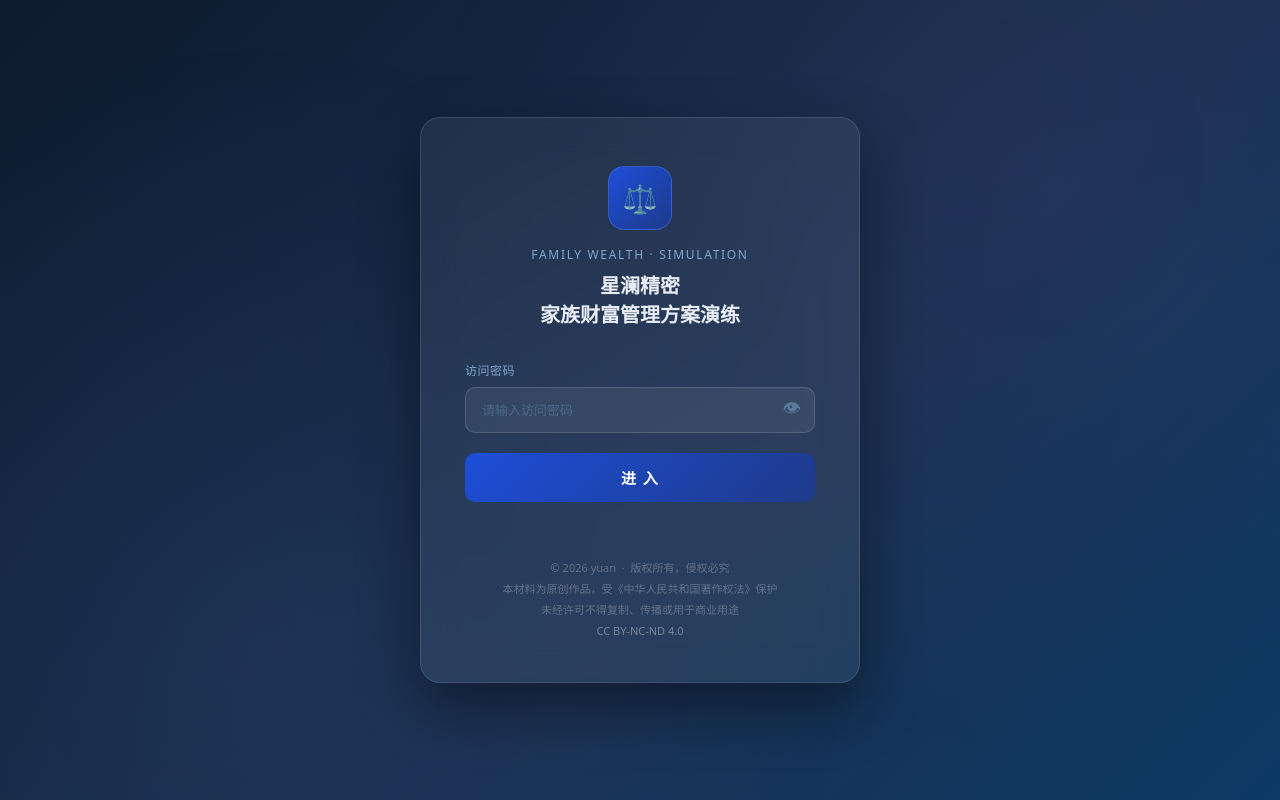
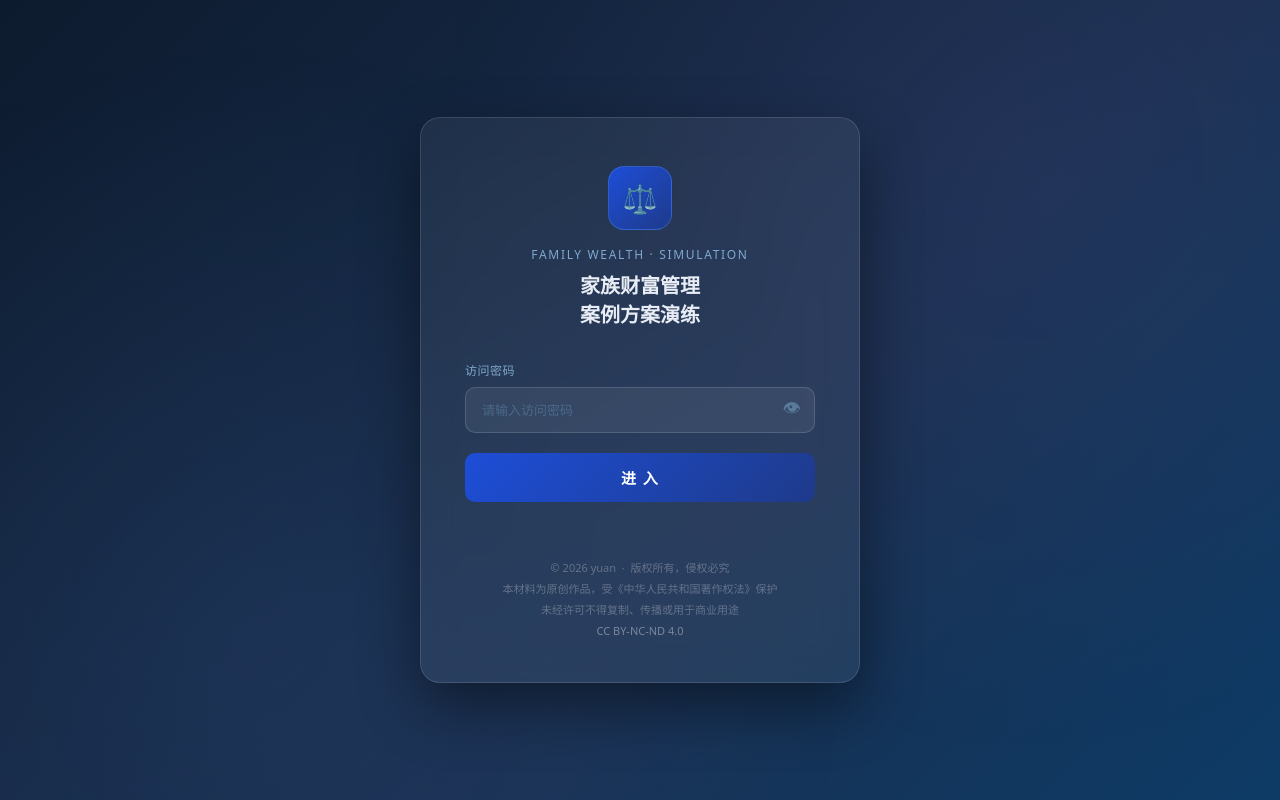
Before and after one commit to wangjingying84/xinglan-wealth-demo, a plain HTML site: page index.html in a window 1280 px wide. Drawn offline with Linux system fonts and the light colour scheme.

Commit message:
fix: rename title to 家族财富管理案例方案演练

```diff
--- a/index.html
+++ b/index.html
@@ -3,7 +3,7 @@
 <head>
 <meta charset="utf-8">
 <meta name="viewport" content="width=device-width,initial-scale=1">
-<title>星澜精密 · 家族财富管理方案演练</title>
+<title>家族财富管理案例方案演练</title>
 <style>
 *{box-sizing:border-box;margin:0;padding:0}
 body{min-height:100vh;background:linear-gradient(135deg,#0d1b2e 0%,#1a2f50 60%,#0d3b66 100%);display:flex;flex-direction:column;align-items:center;justify-content:center;font-family:'PingFang SC','Microsoft YaHei',system-ui,sans-serif;color:#e8edf5}
@@ -56,7 +56,7 @@ body::before{content:'';position:fixed;inset:0;background-image:radial-gradient(
   <div class="logo">
     <div class="logo-badge">⚖️</div>
     <div class="firm">FAMILY WEALTH · SIMULATION</div>
-    <div class="title">星澜精密<br>家族财富管理方案演练</div>
+    <div class="title">家族财富管理<br>案例方案演练</div>
   </div>
 
   <div id="login-box">
```
